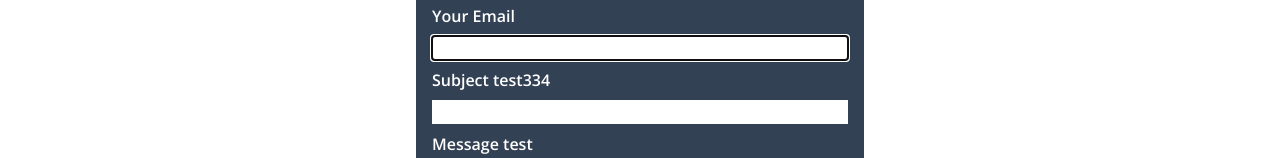
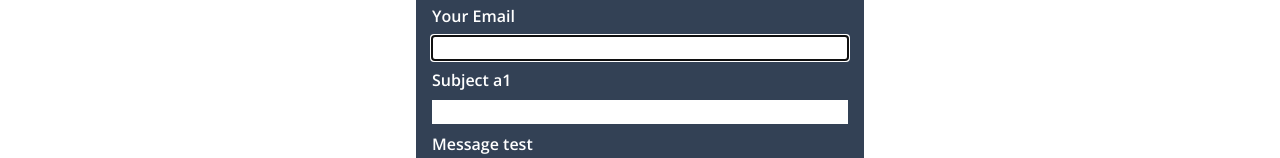
Before and after one commit to chanyu1/blog-nextjs, a Next.js app: page /contact in a window 1280 px wide. Shown: the part 336-494 px from the top of the page. Built offline with nearby package versions, Linux system fonts and the light colour scheme.

Commit message:
a1 (#14)

```diff
--- a/src/components/ContactForm.tsx
+++ b/src/components/ContactForm.tsx
@@ -60,7 +60,7 @@ export default function ContactForm() {
           onChange={onChange}
         />
         <label className="font-semibold text-white" htmlFor="subject">
-          Subject test334
+          Subject a1
         </label>
         <input
           type="text"
```
